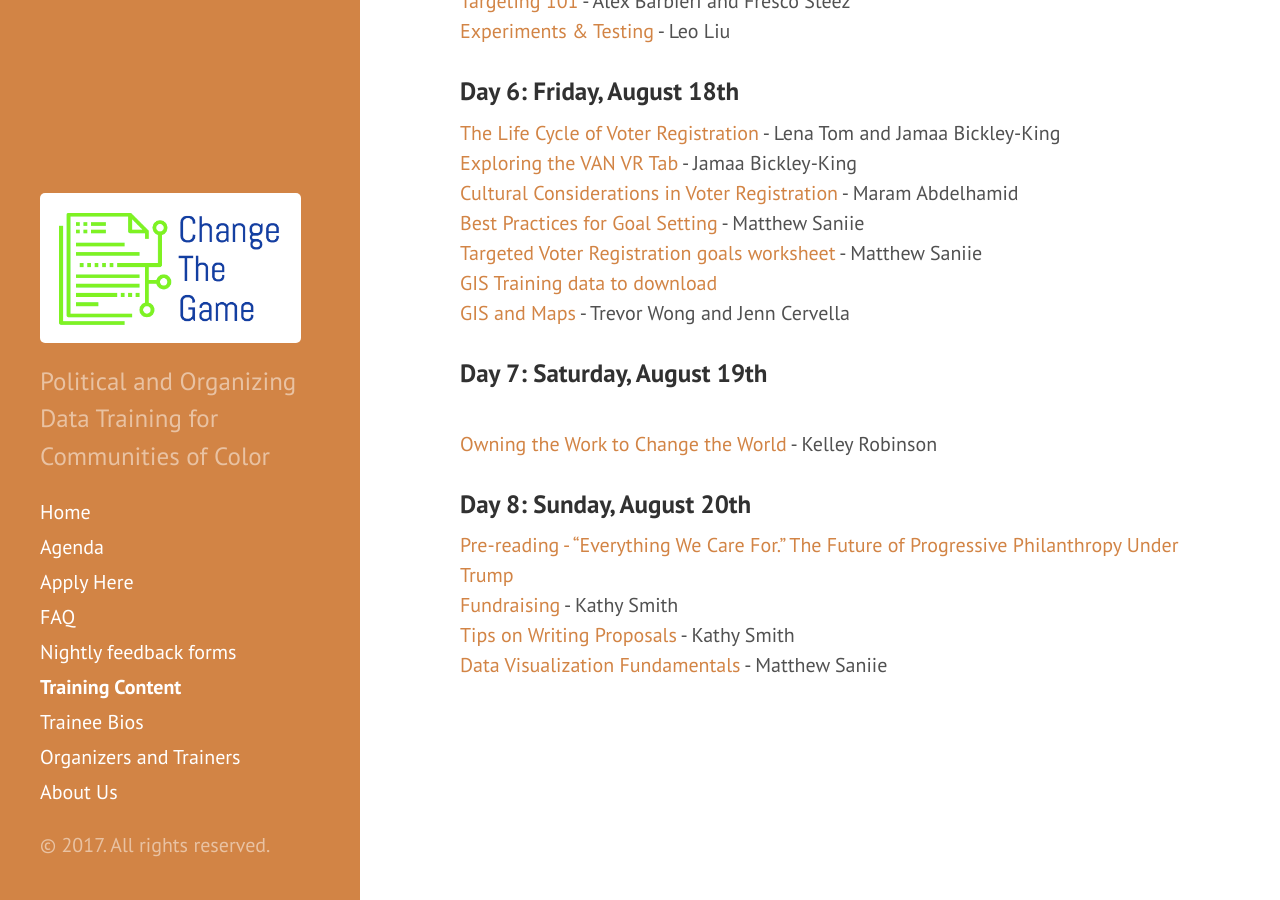
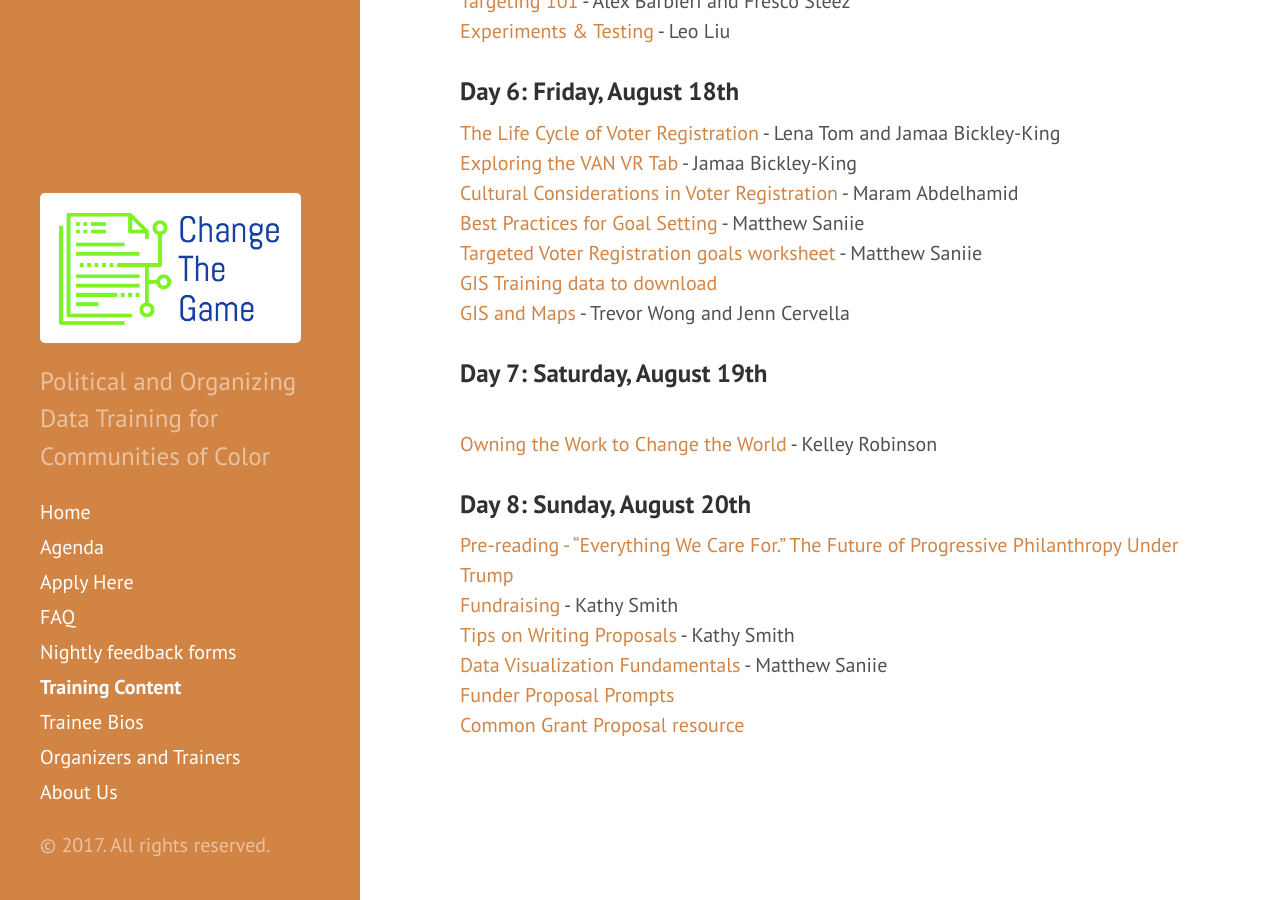
Before and after one commit to anniejw6/changethegame_site, a Jekyll site: the page built from slides.md, in a window 1280 px wide and 900 px high, scrolled down 1210 px. Built offline with Jekyll 4.4.1, drawn with Linux system fonts in a browser that asks for light colours.

Commit message:
Update slides.md

```diff
--- a/slides.md
+++ b/slides.md
@@ -62,4 +62,6 @@ title: Training Content
 <br>[Fundraising](https://www.dropbox.com/s/5gkc8i23vom12rg/Fundraising-Kathy%20Smith.pdf?dl=0) - Kathy Smith
 <br>[Tips on Writing Proposals](https://www.dropbox.com/s/axoikb2uo326qpa/Tips%20for%20writing%20proposals-Kathy%20Smith.pdf?dl=0) - Kathy Smith
 <br>[Data Visualization Fundamentals](https://www.dropbox.com/s/uwvpufnw60drah2/Data%20Visualization%20Fundamentals-Matthew%20Saniie.pdf?dl=0) - Matthew Saniie
+<br>[Funder Proposal Prompts](https://www.dropbox.com/s/7tqsamc33enw5it/Funder%20Proposal%20Prompts-Kathy%20Smith.doc?dl=0)
+<br>[Common Grant Proposal resource](http://www.agmconnect.org/resources-tools/resource-center-agm/agm-common-proposal-form)
 <br>
```
